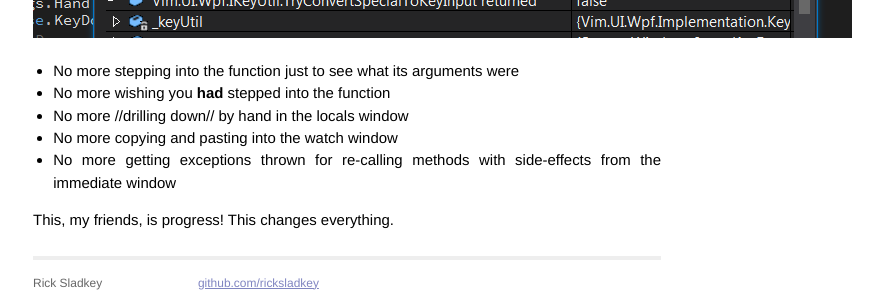
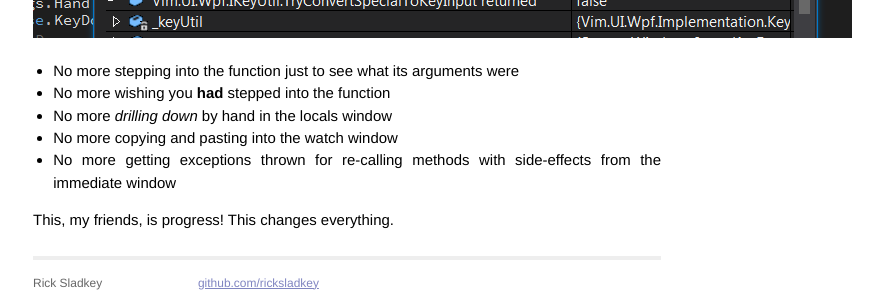
Before and after one commit to ricksladkey/ricksladkey.github.io, a Jekyll site: the page built from _posts/2014-01-11-return-values.md, in a window 1280 px wide. Shown: the part 544-842 px from the top of the page, without its empty margins (293-1176 px from the left). Built offline with Jekyll 4.4.1, drawn with Linux system fonts in a browser that asks for light colours; Markdown is read by kramdown in place of the engine named in the settings.

Commit message:
Fix typo.

```diff
--- a/_posts/2014-01-11-return-values.md
+++ b/_posts/2014-01-11-return-values.md
@@ -13,7 +13,7 @@ Check out this incredibly useful summary of the four most relevant return values
 
 * No more stepping into the function just to see what its arguments were
 * No more wishing you **had** stepped into the function
-* No more //drilling down// by hand in the locals window
+* No more _drilling down_ by hand in the locals window
 * No more copying and pasting into the watch window
 * No more getting exceptions thrown for re-calling methods with side-effects from the immediate window
 
```
